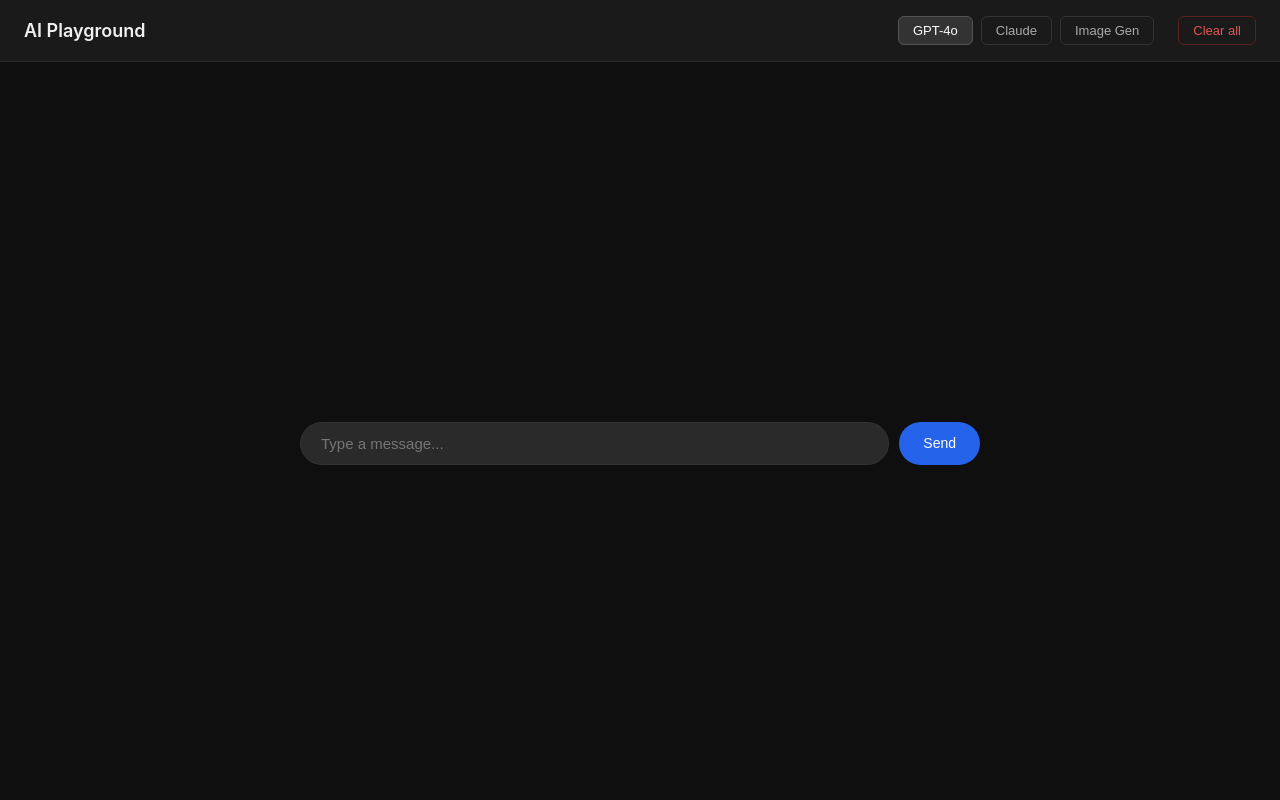
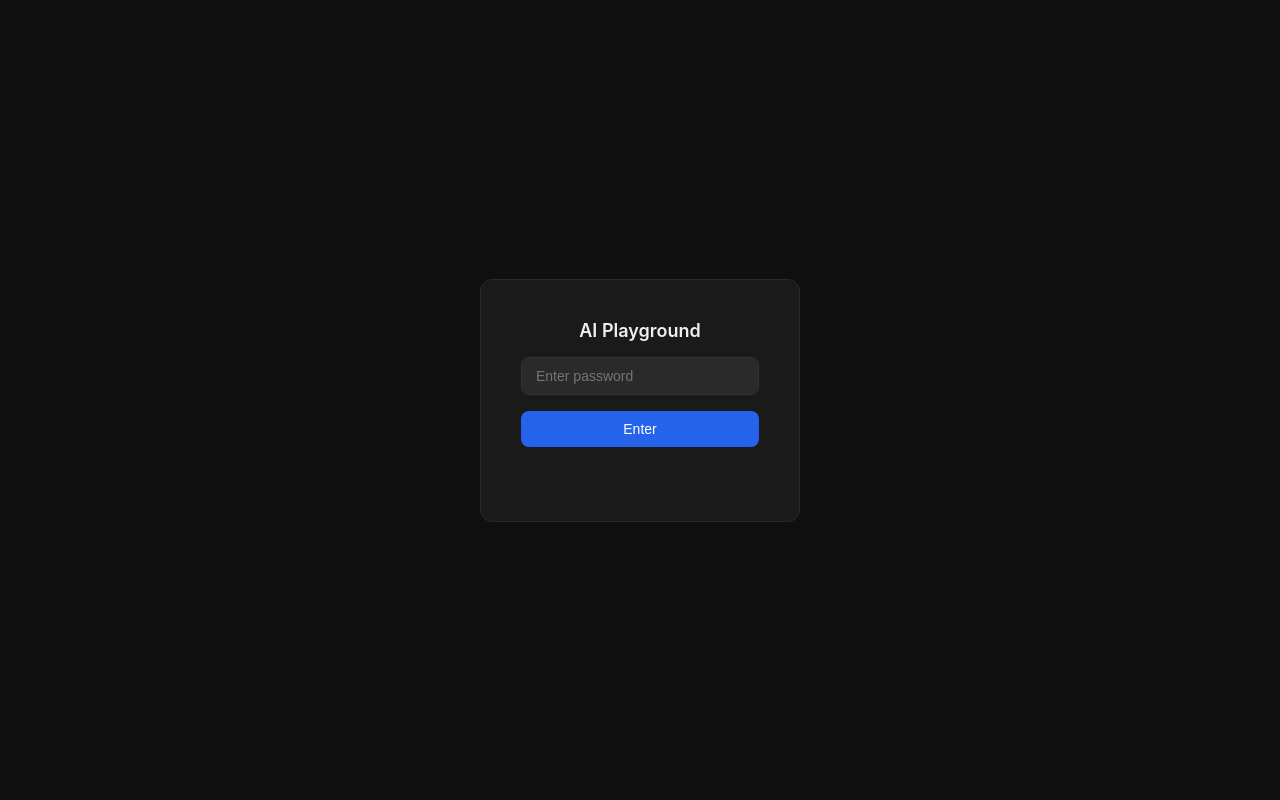
Before and after one commit to saurabh0526/ai-playground, a Flask app: template templates/index.html in a window 1280 px wide. Run offline with Flask 3, Linux system fonts and the light colour scheme; the template is opened without the code that fills it, so the values that code supplies are empty.

Commit message:
Add password protection, rate limiting, and disable debug mode in production
Co-Authored-By: Claude Sonnet 4.6 <noreply@anthropic.com>

```diff
--- a/app.py
+++ b/app.py
@@ -1,21 +1,49 @@
 #!/usr/bin/env python3
 import os
-from flask import Flask, request, jsonify, render_template
+from functools import wraps
+from flask import Flask, request, jsonify, render_template, session
 import openai
 import anthropic
+from flask_limiter import Limiter
+from flask_limiter.util import get_remote_address
 
 app = Flask(__name__)
+app.secret_key = os.environ.get("SECRET_KEY", os.urandom(24))
+
+limiter = Limiter(get_remote_address, app=app)
 
 openai_client = openai.OpenAI()
 anthropic_client = anthropic.Anthropic()
 
+APP_PASSWORD = os.environ.get("APP_PASSWORD", "")
+
+
+def login_required(f):
+    @wraps(f)
+    def decorated(*args, **kwargs):
+        if APP_PASSWORD and not session.get("authenticated"):
+            return jsonify({"error": "Unauthorized"}), 401
+        return f(*args, **kwargs)
+    return decorated
+
 
 @app.route("/")
 def index():
-    return render_template("index.html")
+    return render_template("index.html", authenticated=not APP_PASSWORD or session.get("authenticated", False))
+
+
+@app.route("/login", methods=["POST"])
+@limiter.limit("10 per minute")
+def login():
+    if request.json.get("password") == APP_PASSWORD:
+        session["authenticated"] = True
+        return jsonify({"status": "ok"})
+    return jsonify({"error": "Wrong password"}), 401
 
 
 @app.route("/chat/gpt", methods=["POST"])
+@login_required
+@limiter.limit("30 per minute")
 def chat_gpt():
     data = request.json
     message = data.get("message", "").strip()
@@ -30,6 +58,8 @@ def chat_gpt():
 
 
 @app.route("/chat/claude", methods=["POST"])
+@login_required
+@limiter.limit("30 per minute")
 def chat_claude():
     data = request.json
     message = data.get("message", "").strip()
@@ -45,11 +75,14 @@ def chat_claude():
 
 
 @app.route("/clear", methods=["POST"])
+@login_required
 def clear_all():
     return jsonify({"status": "ok"})
 
 
 @app.route("/image/generate", methods=["POST"])
+@login_required
+@limiter.limit("5 per minute")
 def generate_image():
     data = request.json
     prompt = data.get("prompt", "").strip()
@@ -66,4 +99,5 @@ def generate_image():
 
 
 if __name__ == "__main__":
-    app.run(debug=True)
+    debug = os.environ.get("FLASK_DEBUG", "false").lower() == "true"
+    app.run(debug=debug)
--- a/requirements.txt
+++ b/requirements.txt
@@ -2,3 +2,4 @@ flask
 openai
 anthropic
 gunicorn
+flask-limiter
--- a/templates/index.html
+++ b/templates/index.html
@@ -166,9 +166,68 @@
     }
 
     .btn-clear:hover { background: #3a1010; border-color: #e05555; }
+
+    .login-overlay {
+      position: fixed;
+      inset: 0;
+      background: #0f0f0f;
+      display: flex;
+      align-items: center;
+      justify-content: center;
+      z-index: 100;
+    }
+
+    .login-box {
+      background: #1a1a1a;
+      border: 1px solid #2a2a2a;
+      border-radius: 12px;
+      padding: 40px;
+      width: 320px;
+      display: flex;
+      flex-direction: column;
+      gap: 16px;
+    }
+
+    .login-box h2 { font-size: 18px; font-weight: 600; text-align: center; }
+
+    .login-box input {
+      padding: 10px 14px;
+      border-radius: 8px;
+      border: 1px solid #333;
+      background: #2a2a2a;
+      color: #f0f0f0;
+      font-size: 14px;
+      outline: none;
+    }
+
+    .login-box input:focus { border-color: #555; }
+
+    .login-box button {
+      padding: 10px;
+      border-radius: 8px;
+      border: none;
+      background: #2563eb;
+      color: #fff;
+      font-size: 14px;
+      cursor: pointer;
+    }
+
+    .login-box button:hover { background: #1d4ed8; }
+    .login-error { color: #e05555; font-size: 13px; text-align: center; min-height: 18px; }
   </style>
 </head>
 <body>
+  {% if not authenticated %}
+  <div class="login-overlay" id="loginOverlay">
+    <div class="login-box">
+      <h2>AI Playground</h2>
+      <input type="password" id="passwordInput" placeholder="Enter password" />
+      <button id="loginBtn">Enter</button>
+      <div class="login-error" id="loginError"></div>
+    </div>
+  </div>
+  {% endif %}
+
   <header>
     <h1>AI Playground</h1>
     <div class="tabs">
@@ -269,6 +328,21 @@
     sendBtn.addEventListener("click", send);
     input.addEventListener("keydown", e => { if (e.key === "Enter") send(); });
 
+    const loginBtn = document.getElementById("loginBtn");
+    if (loginBtn) {
+      async function doLogin() {
+        const pwd = document.getElementById("passwordInput").value;
+        const res = await fetch("/login", { method: "POST", headers: { "Content-Type": "application/json" }, body: JSON.stringify({ password: pwd }) });
+        if (res.ok) {
+          document.getElementById("loginOverlay").remove();
+        } else {
+          document.getElementById("loginError").textContent = "Wrong password.";
+        }
+      }
+      loginBtn.addEventListener("click", doLogin);
+      document.getElementById("passwordInput").addEventListener("keydown", e => { if (e.key === "Enter") doLogin(); });
+    }
+
     document.getElementById("clear").addEventListener("click", async () => {
       if (!confirm("Delete all chats and images?")) return;
       await fetch("/clear", { method: "POST" }).catch(() => {});
```
